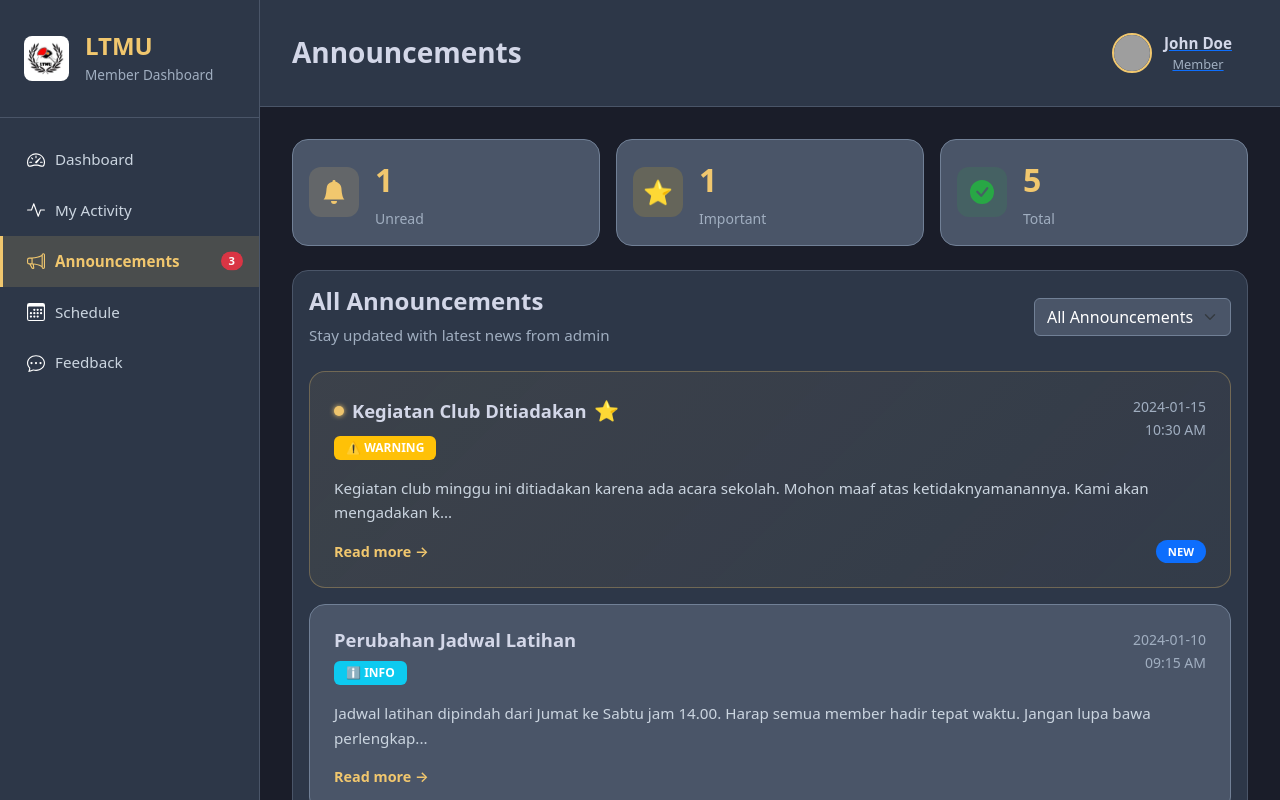
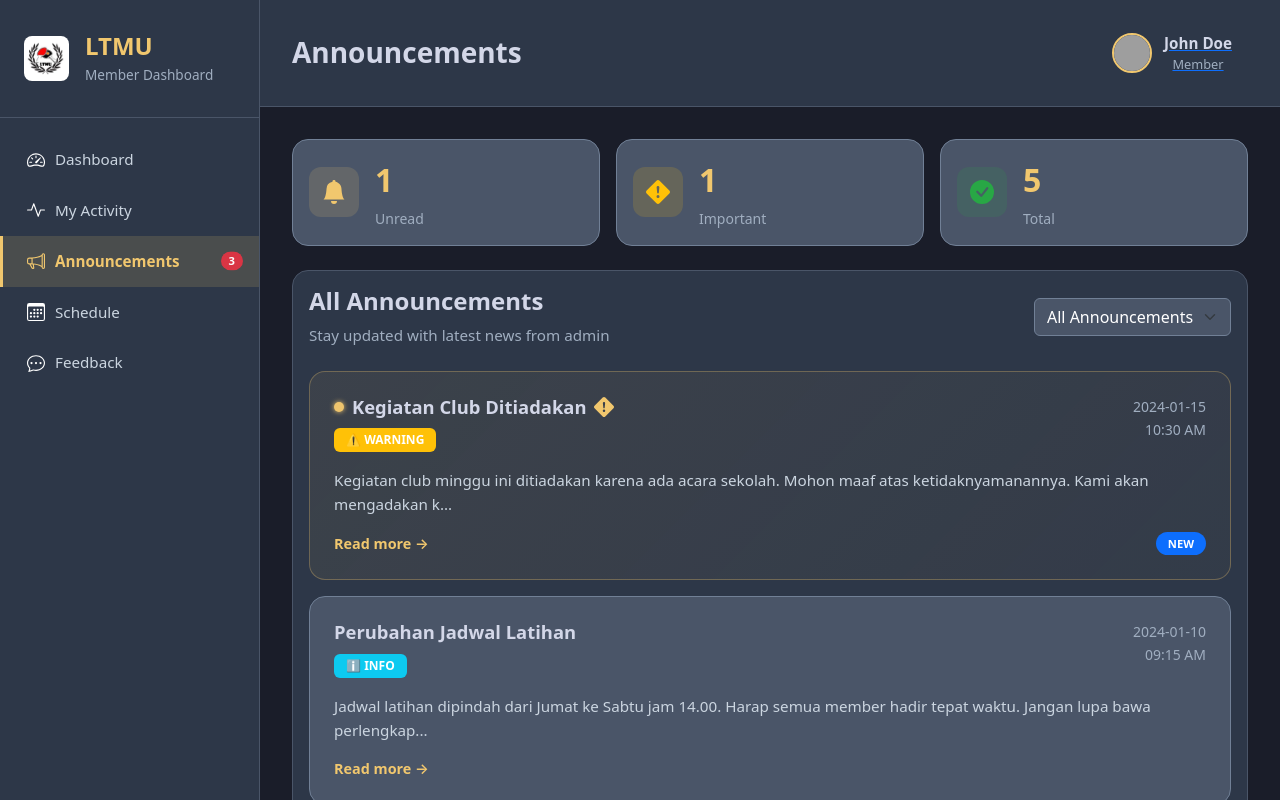
Before and after one commit to Yandhizkia/uas_frontend_pingpong, a Next.js app: page /user/announcement in a window 1280 px wide. Shown: the top 800 px of the page. Built offline with nearby package versions, Linux system fonts and the light colour scheme; grey boxes are pictures that could not be loaded.

Commit message:
mengubah icon important pada dashboard user

```diff
--- a/src/app/user/announcement/page.tsx
+++ b/src/app/user/announcement/page.tsx
@@ -4,7 +4,8 @@ import React, { useState } from 'react';
 import UserSidebar from '../components/Sidebar';
 import UserHeader from '../components/Header';
 import { Container, Card, Badge, Form, Modal, Button } from 'react-bootstrap';
-import { BellFill, CheckCircleFill } from 'react-bootstrap-icons';
+import { BellFill, CheckCircleFill, ExclamationDiamondFill } from 'react-bootstrap-icons';
+
 
 export default function AnnouncementPage() {
   const [filter, setFilter] = useState('all');
@@ -127,8 +128,9 @@ export default function AnnouncementPage() {
               <Card className="announcement-stat-card">
                 <Card.Body className="d-flex align-items-center gap-3">
                   <div className="stat-icon-announcement important">
-                    <span style={{ fontSize: '1.5rem' }}>⭐</span>
-                  </div>
+  <ExclamationDiamondFill size={24} />
+</div>
+
                   <div>
                     <div className="stat-number">{importantCount}</div>
                     <div className="stat-label">Important</div>
@@ -197,9 +199,10 @@ export default function AnnouncementPage() {
                             <h5 className="announcement-title-user mb-0">
                               {announcement.title}
                             </h5>
-                            {announcement.important && (
-                              <span style={{ fontSize: '1.25rem' }}>⭐</span>
-                            )}
+                           {announcement.important && (
+  <ExclamationDiamondFill size={20} color="#f1c76e" />
+)}
+
                           </div>
                           {getTypeBadge(announcement.type)}
                         </div>
@@ -258,9 +261,10 @@ export default function AnnouncementPage() {
                   <h4 style={{ color: '#f1c76e', marginBottom: 0 }}>
                     {selectedAnnouncement.title}
                   </h4>
-                  {selectedAnnouncement.important && (
-                    <span style={{ fontSize: '1.5rem' }}>⭐</span>
-                  )}
+                 {selectedAnnouncement.important && (
+  <ExclamationDiamondFill size={24} color="#f1c76e" />
+)}
+
                 </div>
                 {getTypeBadge(selectedAnnouncement.type)}
               </div>
```
